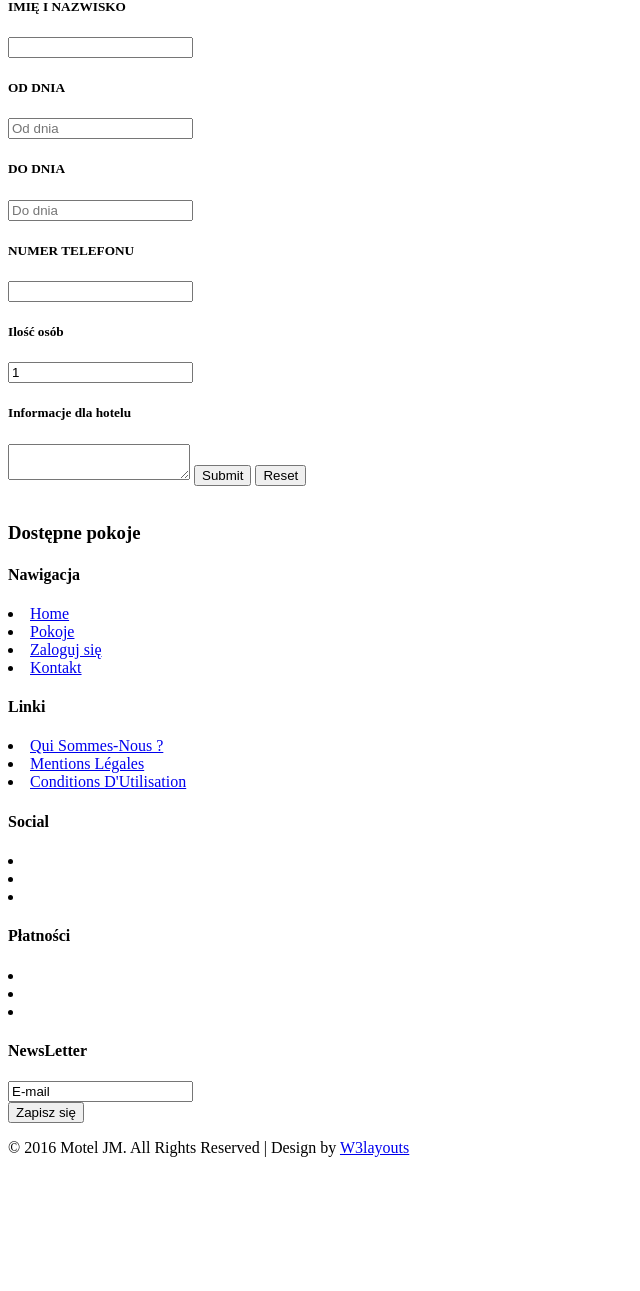
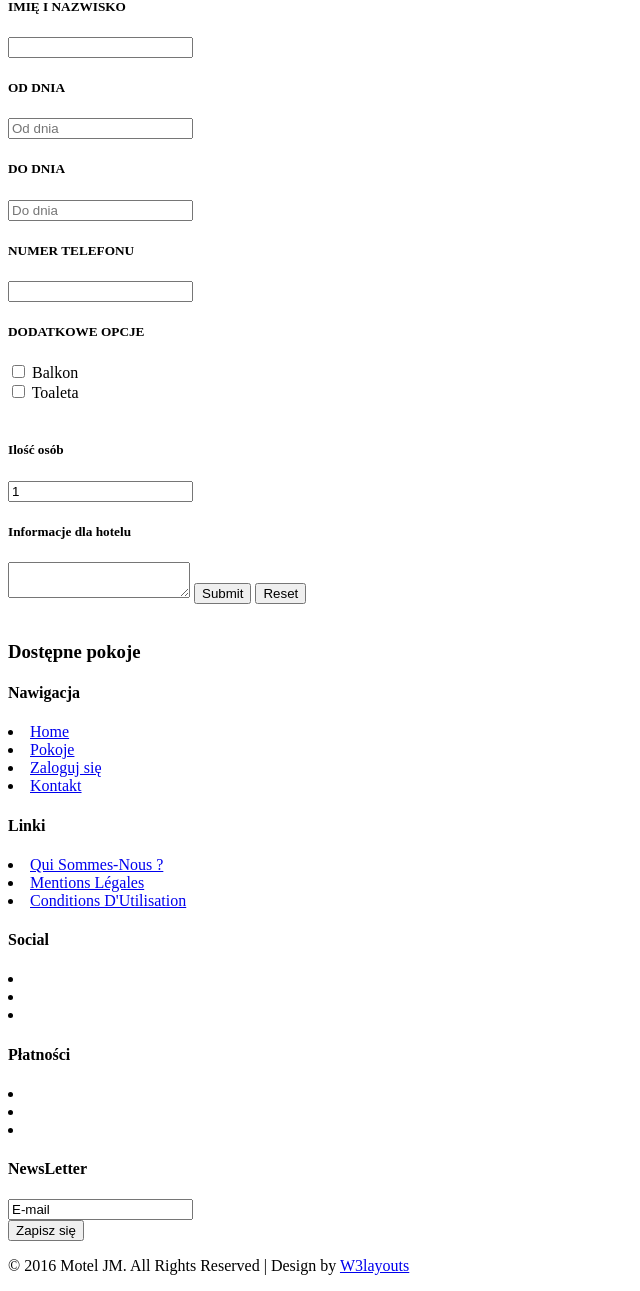
Before and after one commit to szygmon/hotel, a PHP site: template web/View/Home/reservation.html.twig in a window 1280 px wide. Shown: the part 326-1617 px from the top of the page, without its empty margins (0-640 px from the left). Before the commit the page ends 1483 px from the top, so only its background shows below. Run offline with PHP 8.4, Linux system fonts and the light colour scheme; the template is opened without the code that fills it, so the values that code supplies are empty; some libraries are stand-ins or nearby versions.

Commit message:
filtrowanie po toalecie/balkonie/dacie

```diff
--- a/web/Controller/Home.php
+++ b/web/Controller/Home.php
@@ -133,9 +133,9 @@ class Home {
 
     /**
      * Reservation
-     * @Route(/getrooms/{from}/{to})
+     * @Route(/getrooms/{from}/{to}/{param})
      */
-    public function getRooms($from = null, $to = null) {
+    public function getRooms($from = null, $to = null, $param = null) {
         /* $r = $this->em->getRepository('\Model\Room')->find(2);
           $re = new \Model\Reservation();
           $re->setFromDate(new \DateTime());
@@ -172,7 +172,7 @@ class Home {
             $rooms = null;
         }
 
-        return array("rooms" => $rooms);
+        return array("rooms" => $rooms, "toilet" => $_GET['toilet'], "balcony" => $_GET['balcony']);
     }
 
     /**
--- a/web/View/Home/getRooms.html.twig
+++ b/web/View/Home/getRooms.html.twig
@@ -1,4 +1,6 @@
 {% for r in rooms %}
-    <p>{{ r.number }} - {{ r.name }}</p>
 
+    {% if ((toilet and r.toilet == 1) or (toilet == "false" or toilet == null)) and ((balcony and r.balcony == 1) or (balcony == null or balcony == "false"))%}
+        <p>{{ r.number }} - {{ r.name }}</p>
+    {% endif %}
 {% endfor %}
--- a/web/View/Home/reservation.html.twig
+++ b/web/View/Home/reservation.html.twig
@@ -3,10 +3,6 @@
 {% block title %}Hotel JM - rezerwacja{% endblock %}
 
 {% block body %}
-    <script type="text/javascript">
-        $("#n-rooms").addClass("active");
-        $(".banner").toggleClass("banner1");
-    </script>
 </div>
 <!-- banner -->
 
@@ -21,19 +17,6 @@
                         <!---strat-date-piker---->
                         <link rel="stylesheet" href="{{ url('template') }}/css/jquery-ui.css" />
                         <script src="{{ url('template') }}/js/jquery-ui.js"></script>
-                        <script>
-        $(function () {
-            var url = $(location).attr('hostname');
-            url = "http://" + url + "/getrooms/";
-            $("#rooms").load(url + $("#fromDate").val() + "/" + $("#toDate").val());
-
-            $(".datepickerR").datepicker({
-                onSelect: function () {
-                    $("#rooms").load(url + $("#fromDate").val() + "/" + $("#toDate").val());
-                }
-            });
-        });
-                        </script>
                         <!---/End-date-piker---->
 
 
@@ -58,6 +41,14 @@
 
                 <div class="col-md-6">
                     <form>
+                        <h5>DODATKOWE OPCJE</h5>
+                        <div class="col-md-6">
+                            <input type="checkbox" id="balcony" class="properties" name="balcony" value="1" /> Balkon
+                        </div>
+                        <div class="col-md-6">
+                            <input type="checkbox" id="toilet" class="properties" name="toilet" value="1" /> Toaleta
+                        </div>
+                        <div class="clearfix">&nbsp;</div>
                         <h5 class="mem">Ilość osób</h5>
                         <input min="1" type="number" id="quantity" name="quantity" value="1" class="form-control input-small">
                         <h5>Informacje dla hotelu</h5>
@@ -68,7 +59,7 @@
                 </div>
             </div>
         </div>
-                        <div class="clearfix margin-bottom">&nbsp;</div>
+        <div class="clearfix margin-bottom">&nbsp;</div>
         <div class="row">
             <div class="col-md-6">
                 <h3>Dostępne pokoje</h3>
@@ -79,4 +70,24 @@
         </div>
     </div>
 </div>
+
+<script type="text/javascript">
+    $(function () {
+        var url = $(location).attr('hostname');
+        url = "http://" + url + "/getrooms/";
+        $("#rooms").load(url + $("#fromDate").val() + "/" + $("#toDate").val() + "/?balcony=" + $("#balcony").prop('checked') + "&toilet=" + $("#toilet").prop('checked'));
+        $(".datepickerR").datepicker({
+            onSelect: function () {
+                $("#rooms").load(url + $("#fromDate").val() + "/" + $("#toDate").val() + "/?balcony=" + $("#balcony").prop('checked') + "&toilet=" + $("#toilet").prop('checked'));
+            }
+        });
+        $(".properties").change(function () {
+//if (this.checked) {
+            $("#rooms").load(url + $("#fromDate").val() + "/" + $("#toDate").val() + "/?balcony=" + $("#balcony").prop('checked') + "&toilet=" + $("#toilet").prop('checked'));
+//}
+        });
+    });
+    $("#n-rooms").addClass("active");
+    $(".banner").toggleClass("banner1");
+</script>
 {% endblock %}
```
